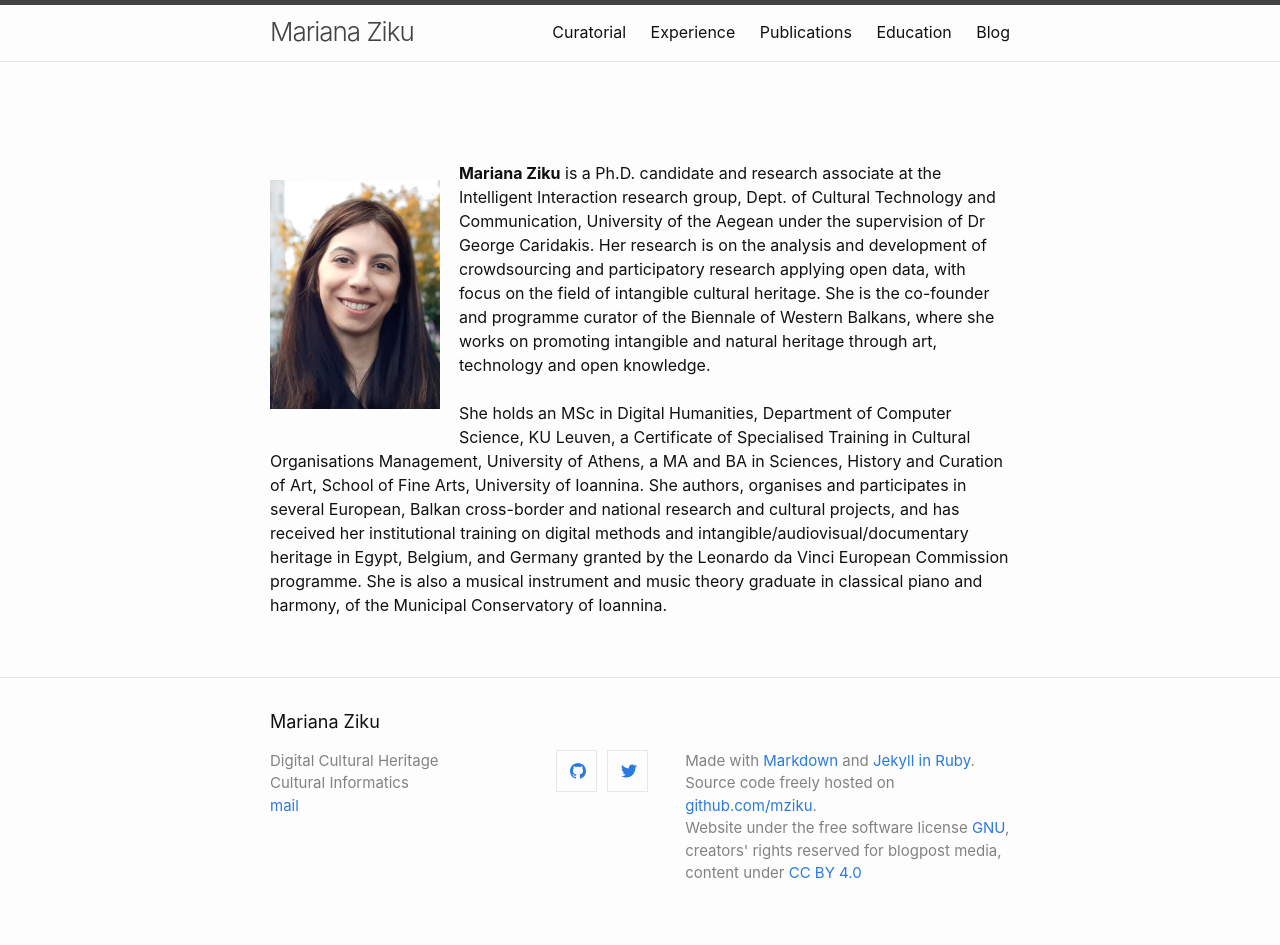
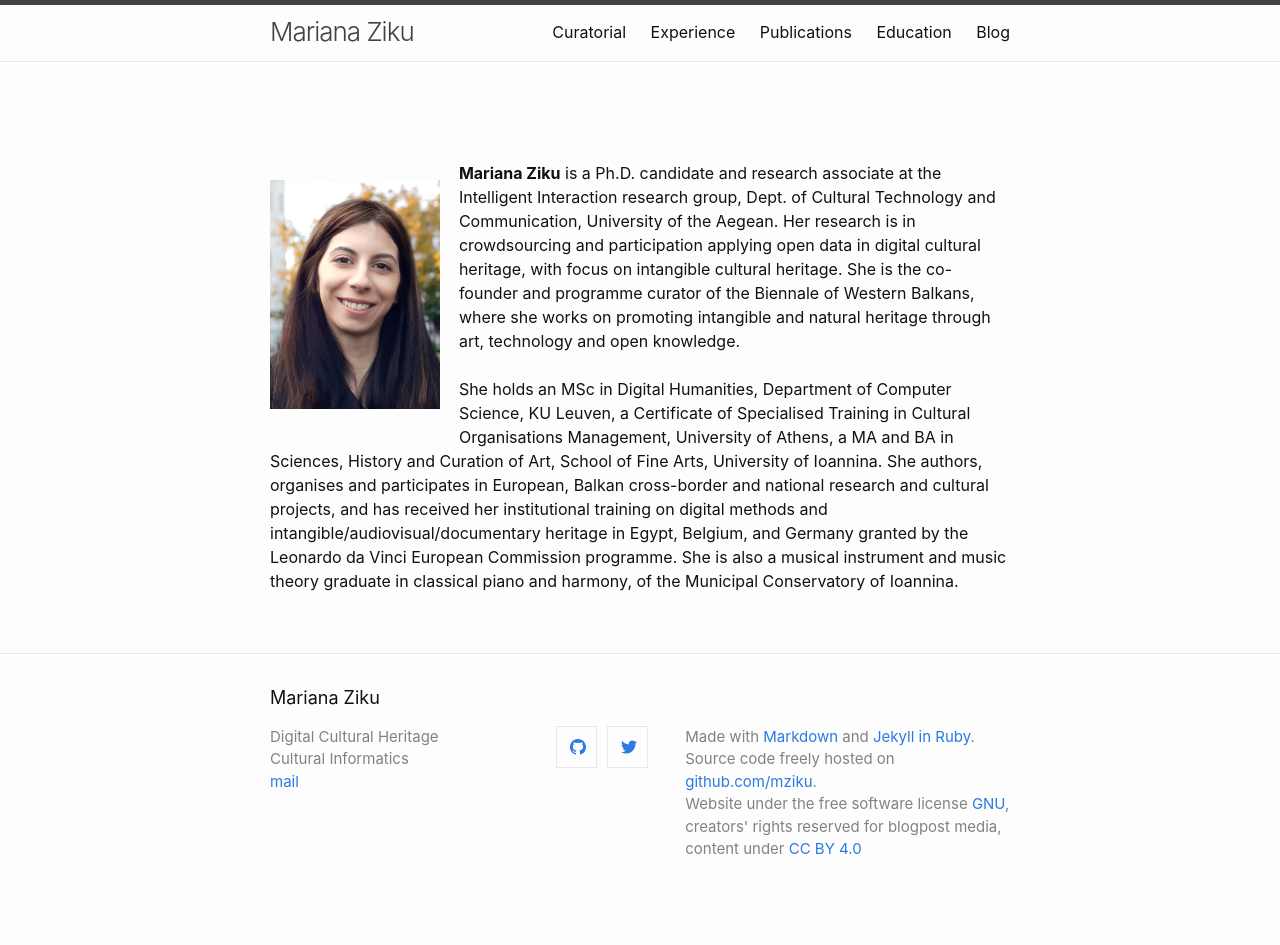
Before and after one commit to mziku/mziku.github.io, a Jekyll site: the page built from index.md, in a window 1280 px wide. Built offline with Jekyll 4.4.1, drawn with Linux system fonts in a browser that asks for light colours; after the commit the page ends 921 px from its top, so only the background shows below that.

Commit message:
Update index.md

```diff
--- a/index.md
+++ b/index.md
@@ -4,7 +4,7 @@
 
 <br>
 <p style="float: left;"><img src="https://mziku.github.io/images/mziku-portrait300x404px.jpg" style="float:left; margin-top:5mm; margin-right:5mm; margin-bottom:5mm; margin-left:5;" alt="mariana-ziku-profile-picture" width="170" height="auto"></p>
-**Mariana Ziku** is a Ph.D. candidate and research associate at the Intelligent Interaction research group, Dept. of Cultural Technology and Communication, University of the Aegean under the supervision of Dr George Caridakis. Her research is on the analysis and development of crowdsourcing and participatory research applying open data, with focus on the field of intangible cultural heritage. She is the co-founder and programme curator of the Biennale of Western Balkans, where she works on promoting intangible and natural heritage through art, technology and open knowledge.
+**Mariana Ziku** is a Ph.D. candidate and research associate at the Intelligent Interaction research group, Dept. of Cultural Technology and Communication, University of the Aegean. Her research is in crowdsourcing and participation applying open data in digital cultural heritage, with focus on intangible cultural heritage. She is the co-founder and programme curator of the Biennale of Western Balkans, where she works on promoting intangible and natural heritage through art, technology and open knowledge.
 <br>
 <br>
-She holds an MSc in Digital Humanities, Department of Computer Science, KU Leuven, a Certificate of Specialised Training in Cultural Organisations Management, University of Athens, a MA and BA in Sciences, History and Curation of Art, School of Fine Arts, University of Ioannina. She authors, organises and participates in several European, Balkan cross-border and national research and cultural projects, and has received her institutional training on digital methods and intangible/audiovisual/documentary heritage in Egypt, Belgium, and Germany granted by the Leonardo da Vinci European Commission programme. She is also a musical instrument and music theory graduate in classical piano and harmony, of the Municipal Conservatory of Ioannina.
+She holds an MSc in Digital Humanities, Department of Computer Science, KU Leuven, a Certificate of Specialised Training in Cultural Organisations Management, University of Athens, a MA and BA in Sciences, History and Curation of Art, School of Fine Arts, University of Ioannina. She authors, organises and participates in European, Balkan cross-border and national research and cultural projects, and has received her institutional training on digital methods and intangible/audiovisual/documentary heritage in Egypt, Belgium, and Germany granted by the Leonardo da Vinci European Commission programme. She is also a musical instrument and music theory graduate in classical piano and harmony, of the Municipal Conservatory of Ioannina.
```
